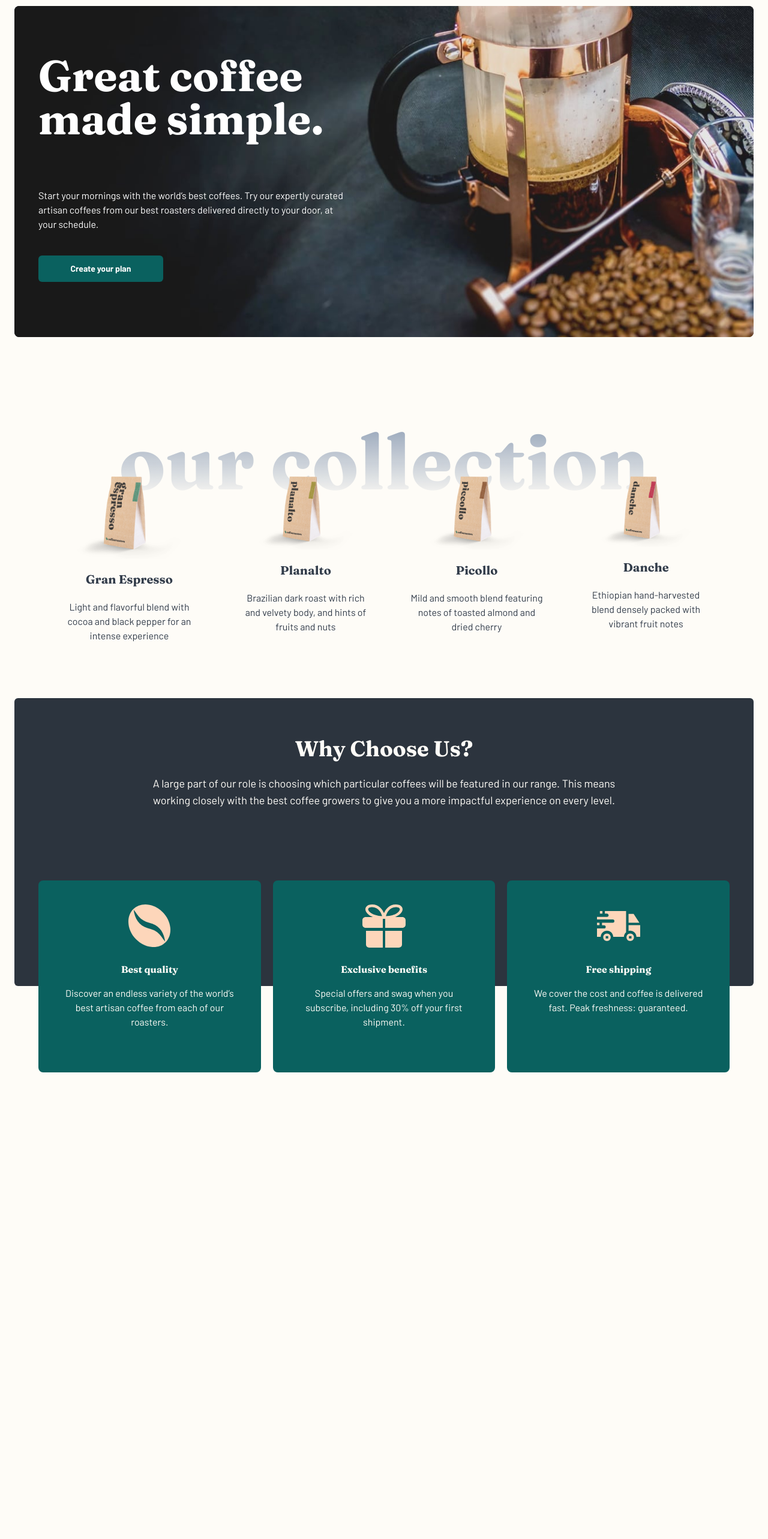
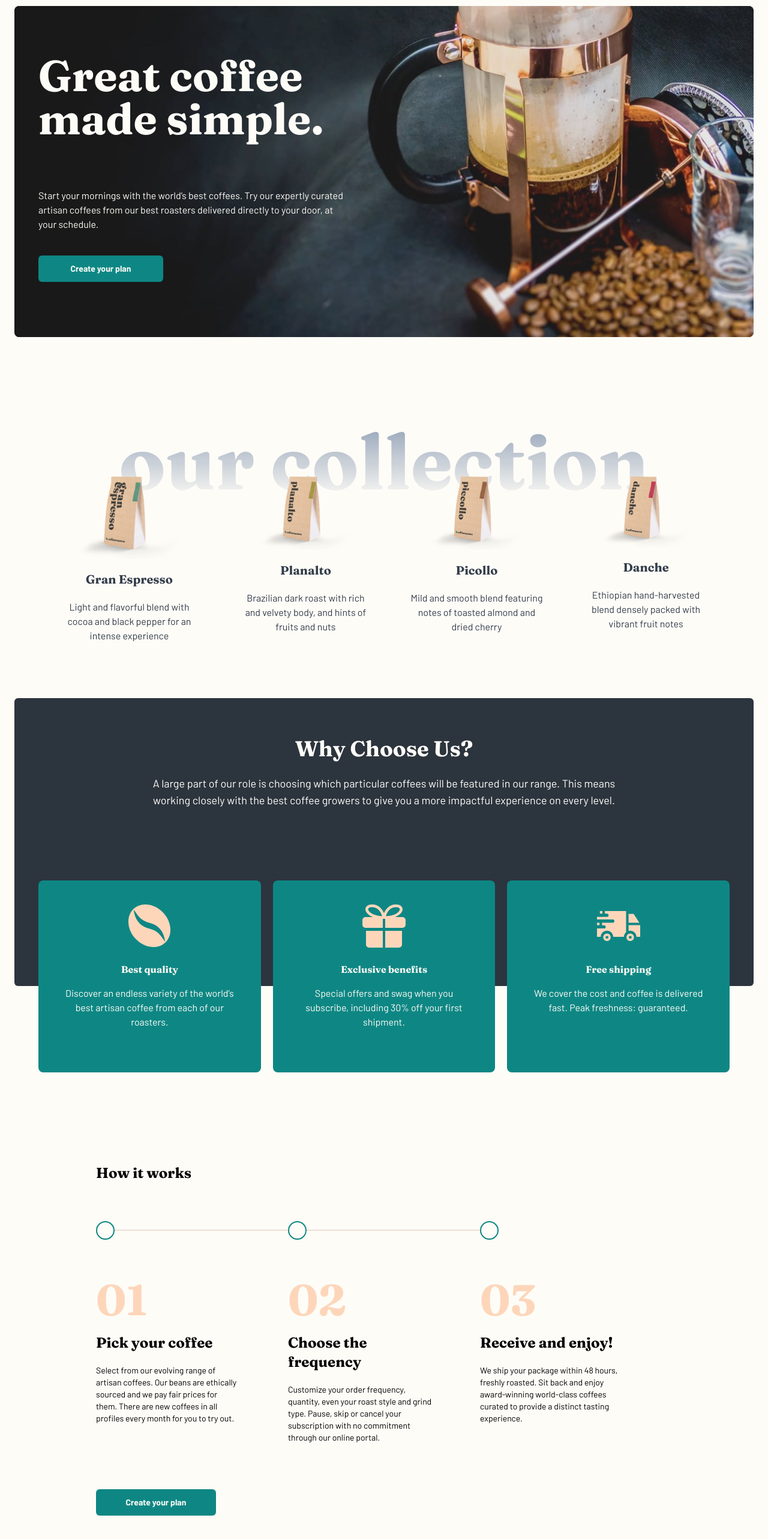
Before and after one commit to BartqD/Coffeeroasters, a Next.js app: page / in a window 1280 px wide. Shown: the part 94-2660 px from the top of the page at 60% size. Before the commit the page ends 1906 px from the top, so only its background shows below. Built offline with nearby package versions, Linux system fonts and the light colour scheme.

Commit message:
feat: add how-it-works section

```diff
--- a/app/globals.css
+++ b/app/globals.css
@@ -13,12 +13,10 @@ h1,
 h2,
 h3,
 h4 {
-font-family: var(--font-fraunces)
+	font-family: var(--font-fraunces);
 }
 
-
 @layer components {
-
 	.link {
 		@apply cursor-pointer p-1 px-5 transition ease-in-out duration-300 font-bold;
 	}
@@ -31,6 +29,7 @@ font-family: var(--font-fraunces)
 		@apply outline-none text-light-cyan ring-opacity-100;
 	}
 
-
-
+	.process-link {
+		@apply text-sm font-bold rounded-md bg-dark-cyan p-3 hover:bg-light-cyan duration-300  text-center w-3/4 md:w-2/5 lg:w-2/5 text-light-cream;
 	}
+}
--- a/app/page.tsx
+++ b/app/page.tsx
@@ -6,6 +6,7 @@ import heroImgT from '../public/assets/home/tablet/image-hero-coffeepress.jpg'
 import heroImgD from '../public/assets/home/desktop/image-hero-coffeepress.jpg'
 import Collection from '@/components/sections/Home/collection'
 import WhyChoose from '@/components/sections/Home/why-choose'
+import HowItWorks from '@/components/sections/Home/how-it-works'
 
 export default function Home() {
 	return (
@@ -24,6 +25,7 @@ export default function Home() {
 
 					<Collection></Collection>
 					<WhyChoose></WhyChoose>
+					<HowItWorks></HowItWorks>
 			</main>
 		</Fragment>
 	)
--- /dev/null
+++ b/components/sections/Home/how-it-works.tsx
@@ -0,0 +1,49 @@
+import Link from 'next/link'
+
+export default function HowItWorks() {
+	const process = [
+		{
+			title: 'Pick your coffee',
+			description:
+				'Select from our evolving range of artisan coffees. Our beans are ethically sourced and we pay fair prices for them. There are new coffees in all profiles every month for you to try out.',
+		},
+		{
+			title: 'Choose the frequency',
+			description:
+				'Customize your order frequency, quantity, even your roast style and grind type. Pause, skip or cancel your subscription with no commitment through our online portal.',
+		},
+		{
+			title: 'Receive and enjoy!',
+			description:
+				'We ship your package within 48 hours, freshly roasted. Sit back and enjoy award-winning world-class coffees curated to provide a distinct tasting experience.',
+		},
+	]
+
+	return (
+		<section className='max-w-[1440px] mx-auto px-6 py-28 md:px-10 md:py-32 lg:px-40 lg:py-50'>
+			<div className='flex flex-col'>
+				<h2 className='flex justify-center md:justify-start pb-16 font-bold text-2xl '>How it works</h2>
+			</div>
+			<div className='flex flex-col md:flex-row pb-3'>
+				{process.map((step, index) => (
+					<div key={index} className='w-full pb-10'>
+						<div className='hidden items-center md:flex pb-16'>
+							<div className='shrink-0 rounded-full border-2 border-dark-cyan border-solid h-[31px] stroke-[2px] w-[31px]' />
+							<hr className={` ${index === 2 ? 'hidden' : 'bg-pale-orange h-0.5 w-full'}`} />
+						</div>
+						<div className='flex flex-col justify-evenly text-center md:text-left md:w-2/3 lg:w-3/4'>
+							<h2 className=' text-7xl font-bold text-pale-orange'>{`0${index + 1}`}</h2>
+							<h3 className='font-bold text-2xl py-5'>{step.title}</h3>
+							<p className='text-sm'>{step.description}</p>
+						</div>
+					</div>
+				))}
+			</div>
+			<div className='flex justify-center md:justify-start w-full md:w-3/4 lg:w-[500px] pt-6 pb-20'>
+				<Link href='/plan' className='process-link'>
+					Create your plan
+				</Link>
+			</div>
+		</section>
+	)
+}
--- a/components/sections/hero/hero.tsx
+++ b/components/sections/hero/hero.tsx
@@ -25,8 +25,8 @@ const Hero: React.FC<HeroProps> = ({
 }) => {
 	return (
 		<section className='flex pb-24 mt-20'>
-			<div className='max-w-[1440px] flex flex-col w-full p-6 mx-auto min-h-[400px] h-[600px]  text-white '>
-				<div className='z-10 flex absolute flex-col md:justify-centermd:h-auto gap-y-10 left-0 md:left-auto text-center md:text-left text-lightCream p-10 w-full md:w-3/4 lg:w-[600px]'>
+			<div className='max-w-[1440px] flex flex-col w-full p-6 mx-auto min-h-[400px] h-[600px]  '>
+				<div className='z-10 flex absolute flex-col md:justify-centermd:h-auto gap-y-10 left-0 md:left-auto text-center md:text-left text-light-cream p-10 w-full md:w-3/4 lg:w-[600px]'>
 					<div>
 						<h1 className={titleStyle}>{title}</h1>
 					</div>
@@ -36,7 +36,7 @@ const Hero: React.FC<HeroProps> = ({
 					{linkText && (
 						<div className='flex justify-center md:justify-start '>
 							<Link
-								className='text-sm font-bold rounded-md bg-dark-cyan p-3 hover:bg-light-cyan duration-300  text-center w-1/2 md:w-2/5 lg:w-2/5'
+								className='process-link'
 								href={linkUrl}>
 								{linkText}
 							</Link>
--- a/tailwind.config.ts
+++ b/tailwind.config.ts
@@ -16,7 +16,7 @@ const config: Config = {
 		extend: {
 			colors: {
 				dark: {
-					cyan: '#0A615F',
+					cyan: '#0E8784',
 					grey: '#333D4B',
 				},
 				pale: {
```
Lines whose indentation alone changed are shown as unchanged.
